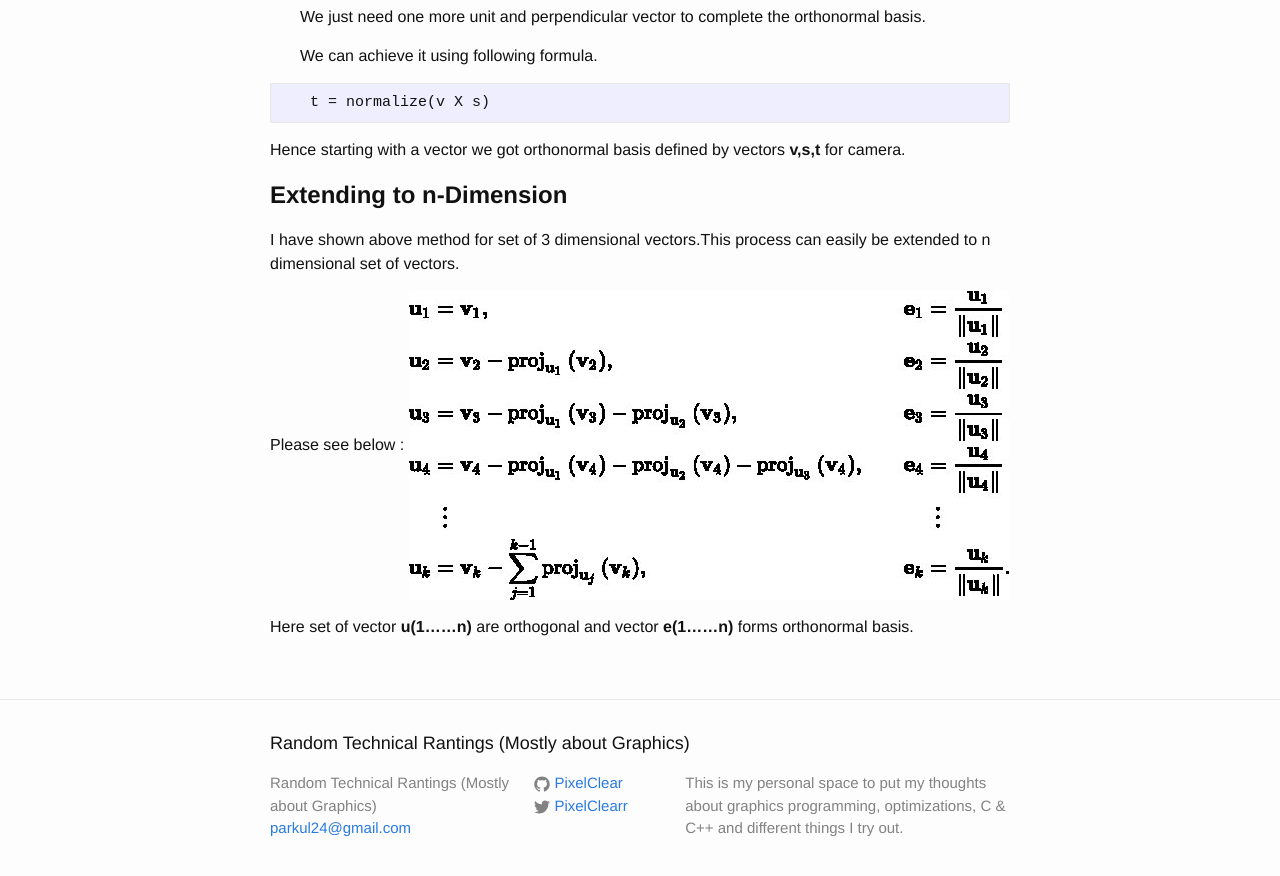
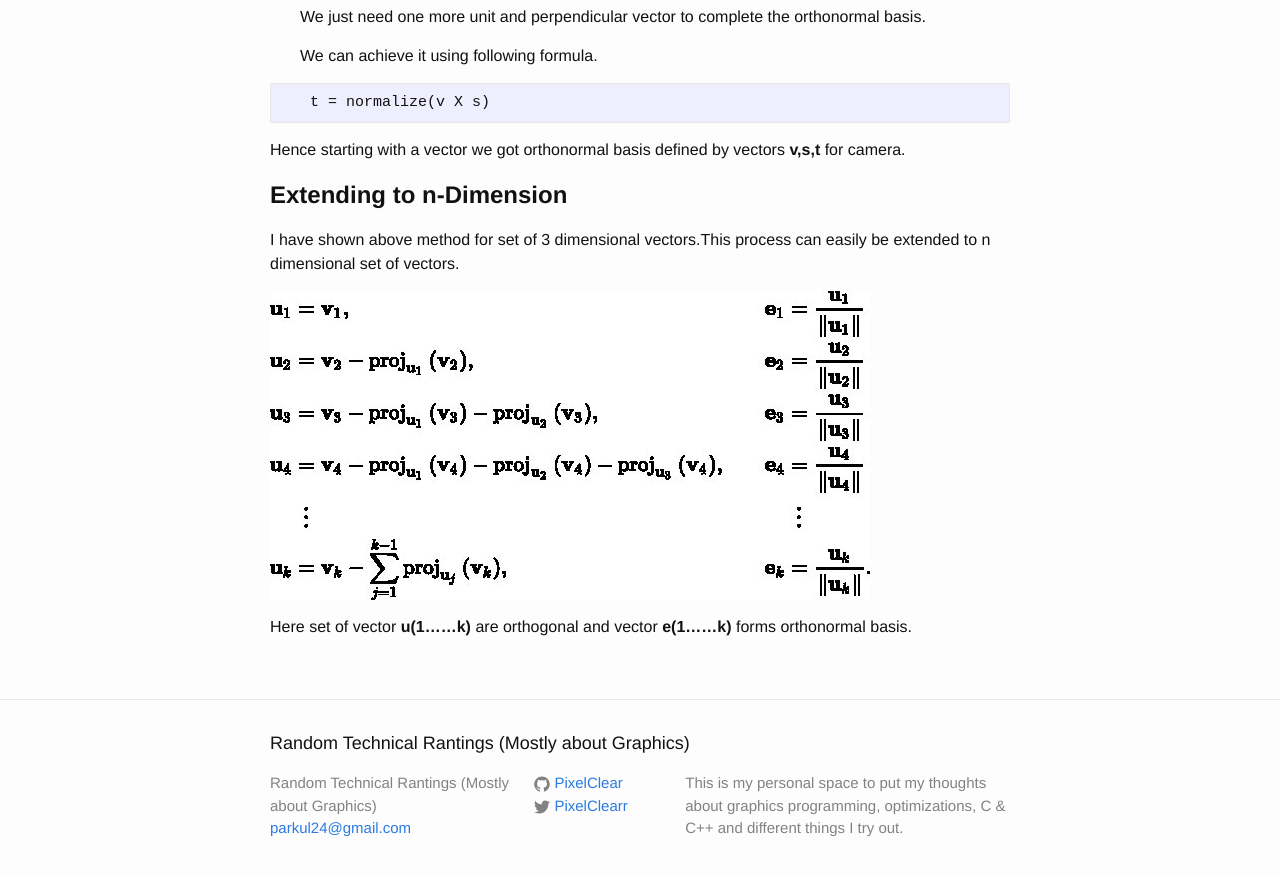
Before and after one commit to PixelClear/PixelClear.github.io, a Jekyll site: the page built from _posts/2017-11-07-Finding-Orthonormal-Basis.markdown, in a window 1280 px wide and 900 px high, scrolled down 2081 px. Shown: the top 876 px of the window. Built offline with Jekyll 4.4.1, drawn with Linux system fonts in a browser that asks for light colours.

Commit message:
Added n dimensionality issue1 fixed

```diff
--- a/_posts/2017-11-07-Finding-Orthonormal-Basis.markdown
+++ b/_posts/2017-11-07-Finding-Orthonormal-Basis.markdown
@@ -85,7 +85,6 @@ In order to find orthonormal basis for camera we have two vectors
 
    I have shown above method for set of 3 dimensional vectors.This process can easily be extended to n dimensional set of vectors.
 
-   Please see below :
    ![Formula for projection]({{ site.url }}/assets/gmndim.jpg){:class="img-responsive"}
 
-   Here set of vector **u(1......n)** are orthogonal and vector **e(1......n)** forms orthonormal basis.
+   Here set of vector **u(1......k)** are orthogonal and vector **e(1......k)** forms orthonormal basis.
```
